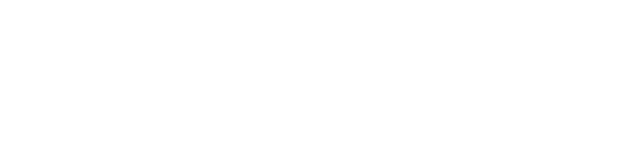
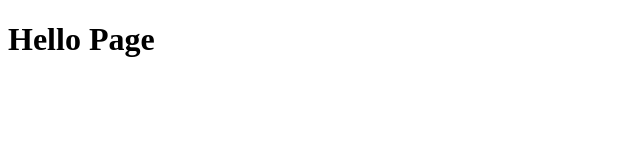
Before and after one commit to Nath2202/Nath2202.github.io, a plain HTML site: page index.html in a window 1280 px wide. Shown: the whole page, without its empty margins (0-640 px from the left). Drawn offline with Linux system fonts and the light colour scheme; files that its build step writes are made by us from their sources.

Commit message:
Update index.html

```diff
--- a/index.html
+++ b/index.html
@@ -9,6 +9,6 @@
     <!-- <script src="main.js"></script> -->
 </head>
 <body>
-
+    <h1>  Hello Page  </h1>
 </body>
 </html>
```
